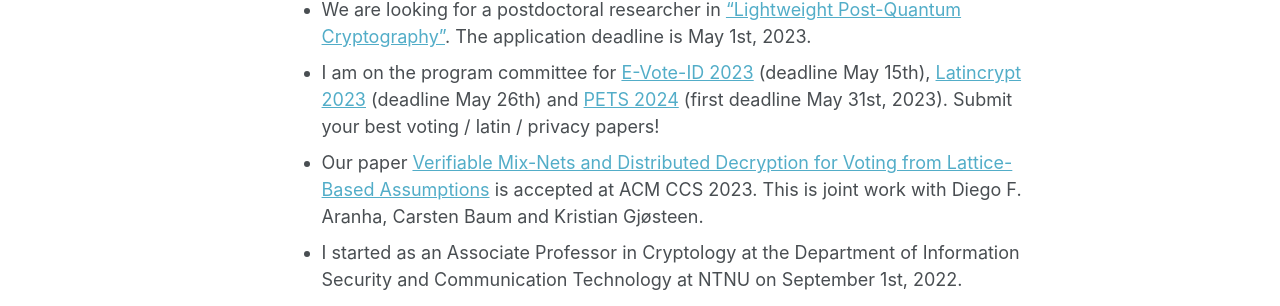
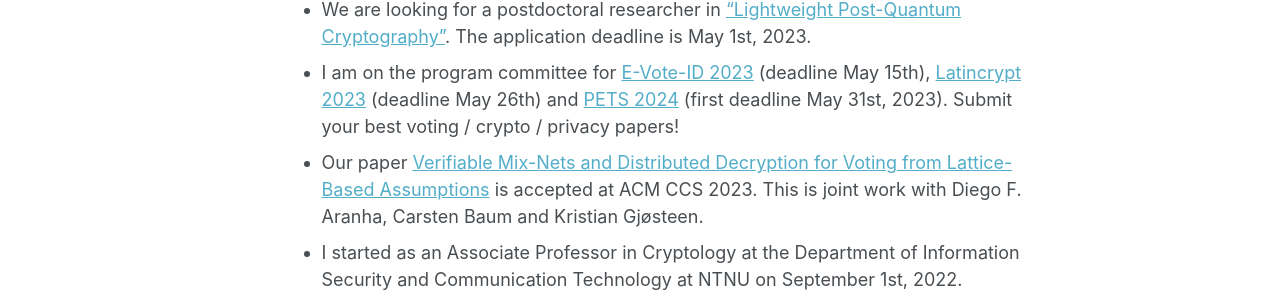
Before and after one commit to tjesi/tjesi.github.io, a Jekyll site: the page built from _pages/about.md, in a window 1280 px wide and 1219 px high. Shown: the part 578-884 px from the top of the window. Built offline with Jekyll 4.4.1, drawn with Linux system fonts in a browser that asks for light colours; some web fonts are replaced.

Commit message:
Update about.md

```diff
--- a/_pages/about.md
+++ b/_pages/about.md
@@ -19,7 +19,7 @@ I am a member of the [International Association for Cryptologic Research](https:
 **News**:
 
 - We are looking for a postdoctoral researcher in ["Lightweight Post-Quantum Cryptography"](https://www.jobbnorge.no/en/available-jobs/job/243244/postdoctoral-fellow-in-lightweight-post-quantum-cryptography). The application deadline is May 1st, 2023.
-- I am on the program committee for [E-Vote-ID 2023](https://e-vote-id.org) (deadline May 15th), [Latincrypt 2023](https://www.espe.edu.ec/latincrypt) (deadline May 26th) and [PETS 2024](https://www.petsymposium.org) (first deadline May 31st, 2023). Submit your best voting / latin / privacy papers!
+- I am on the program committee for [E-Vote-ID 2023](https://e-vote-id.org) (deadline May 15th), [Latincrypt 2023](https://www.espe.edu.ec/latincrypt) (deadline May 26th) and [PETS 2024](https://www.petsymposium.org) (first deadline May 31st, 2023). Submit your best voting / crypto / privacy papers!
 - Our paper [Verifiable Mix-Nets and Distributed Decryption for Voting from Lattice-Based Assumptions](https://eprint.iacr.org/2022/422.pdf) is accepted at ACM CCS 2023. This is joint work with Diego F. Aranha, Carsten Baum and Kristian Gjøsteen.
 - I started as an Associate Professor in Cryptology at the Department of Information Security and Communication Technology at NTNU on September 1st, 2022.
 - Our project "[OffPAD -- Optimizing balance between high security and usability](https://prosjektbanken.forskningsradet.no/en/project/FORISS/321619)" got funded 16M NOK by the Norwegian Research Council for research on lightweight and PQ crypto.
```
